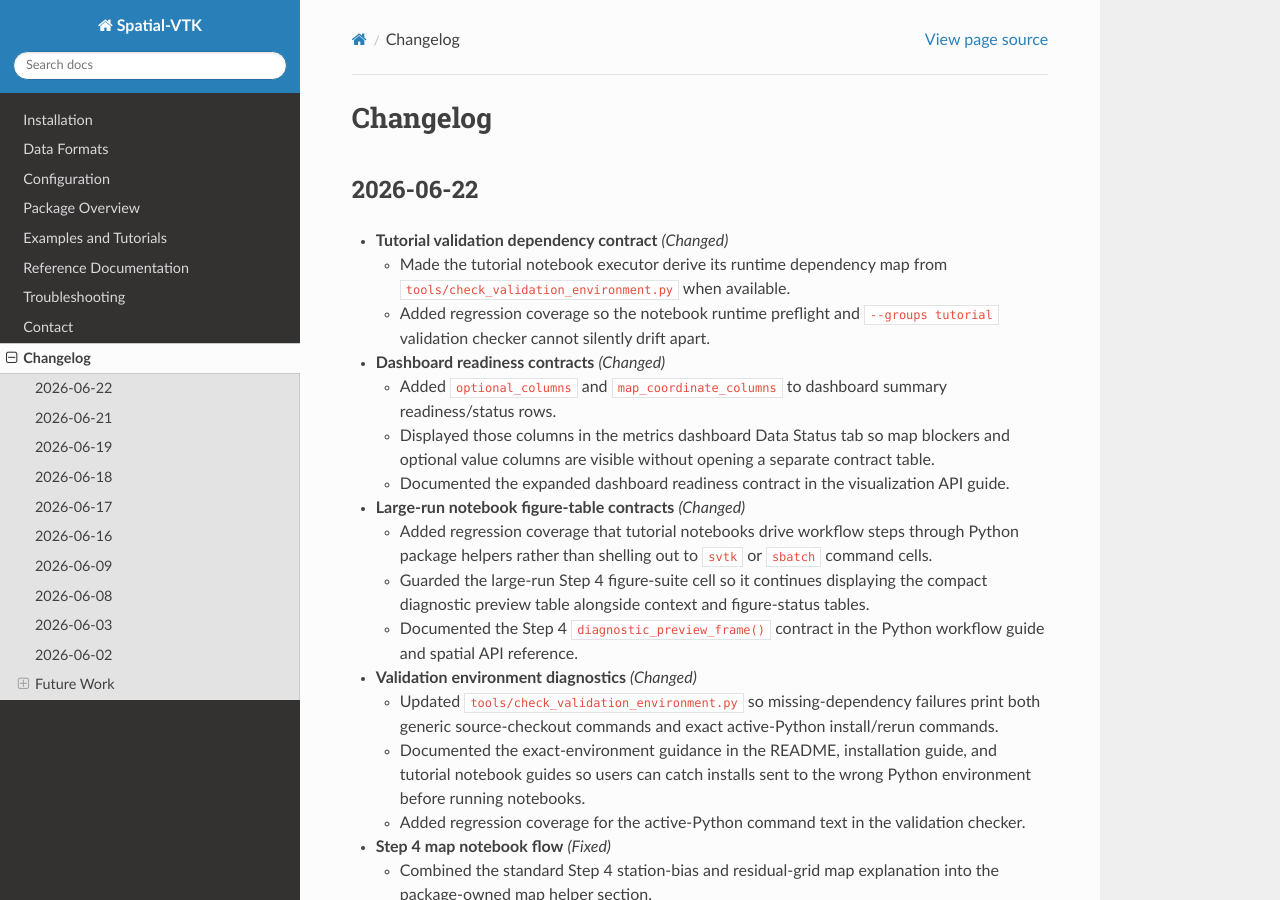
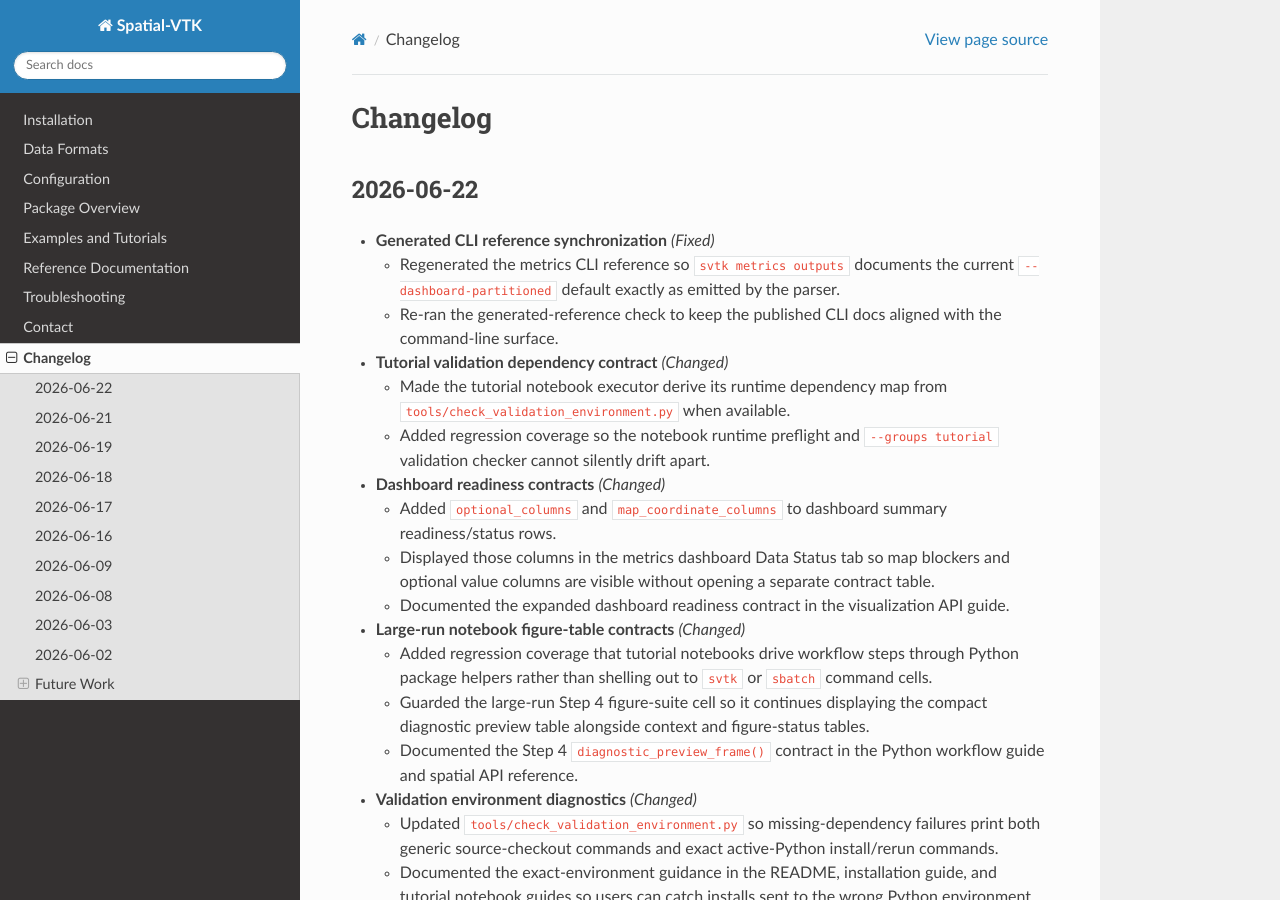
Before and after one commit to bcbirkel/spatial-vtk, a Sphinx documentation site: the page built from docs/changelog.rst, in a window 1280 px wide and 900 px high. Built offline with Sphinx 7.4.7 and the Read the Docs theme 3.1.0, drawn with Linux system fonts in a browser that asks for light colours.

Commit message:
Sync generated metrics CLI reference

```diff
--- a/docs/changelog.rst
+++ b/docs/changelog.rst
@@ -3,6 +3,14 @@
 
 2026-06-22
 ----------
+
+- **Generated CLI reference synchronization** *(Fixed)*
+
+  - Regenerated the metrics CLI reference so ``svtk metrics outputs``
+    documents the current ``--dashboard-partitioned`` default exactly as
+    emitted by the parser.
+  - Re-ran the generated-reference check to keep the published CLI docs aligned
+    with the command-line surface.
 
 - **Tutorial validation dependency contract** *(Changed)*
 
--- a/docs/reference/cli/metrics.rst
+++ b/docs/reference/cli/metrics.rst
@@ -425,7 +425,7 @@
    * - ``--dashboard-partitioned``, ``--no-dashboard-partitioned``
      - No
      - Default: ``True``
-     - Partition dashboard metric rows by model, passband, and metric. Enabled by default for large-run dashboard reads; use --no-dashboard-partitioned to write one direct metrics_long dashboard table.
+     - Partition dashboard metric rows by model, passband, and metric. Enabled by default for large-run dashboard reads; use --no-dashboard-partitioned to write one direct metrics_long dashboard table. (default: True)
 
 .. _cli-svtk-metrics-plan:
 
```
